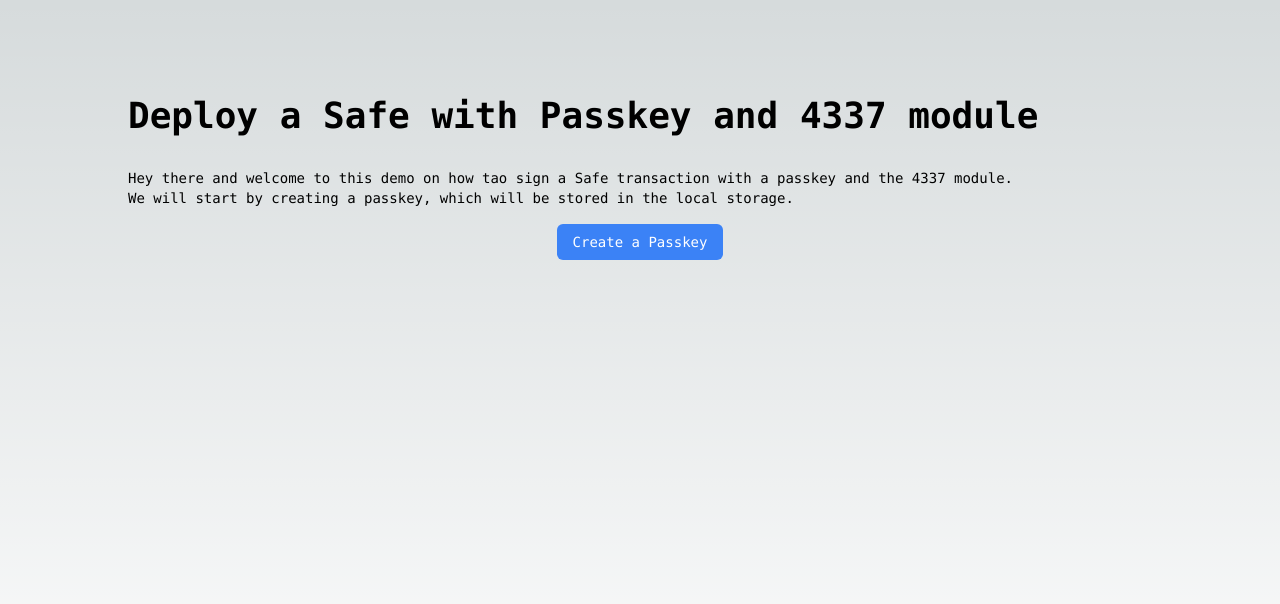
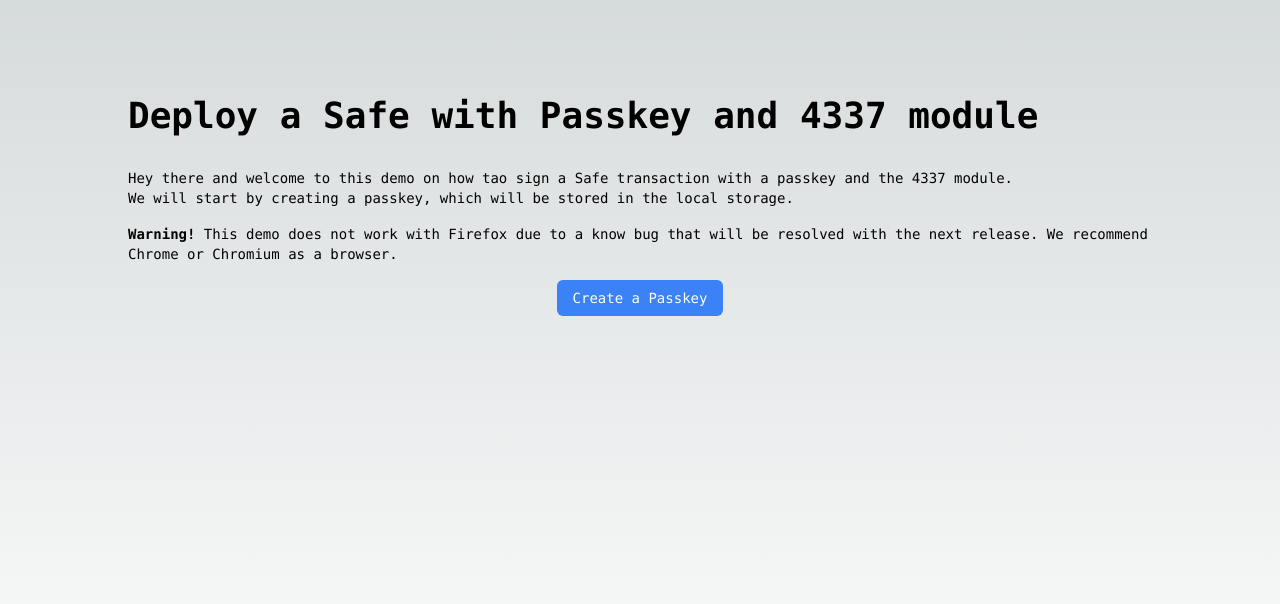
Before and after one commit to valle-xyz/attempt_simpler_passkey_tutorial, a Next.js app: page / in a window 1280 px wide. Shown: the top 604 px of the page. Built offline with nearby package versions, Linux system fonts and the light colour scheme.

Commit message:
add browser warning

```diff
--- a/app/page.tsx
+++ b/app/page.tsx
@@ -134,6 +134,11 @@
           We will start by creating a passkey, which will be stored in the local
           storage.
         </p>
+        <p className="mb-4">
+          <b>Warning!</b> This demo does not work with Firefox due to a know bug
+          that will be resolved with the next release. We recommend Chrome or
+          Chromium as a browser.
+        </p>
         {selectedPasskey ? (
           <>
             <div className="flex flex-col items-center justify-between mb-8">
```
